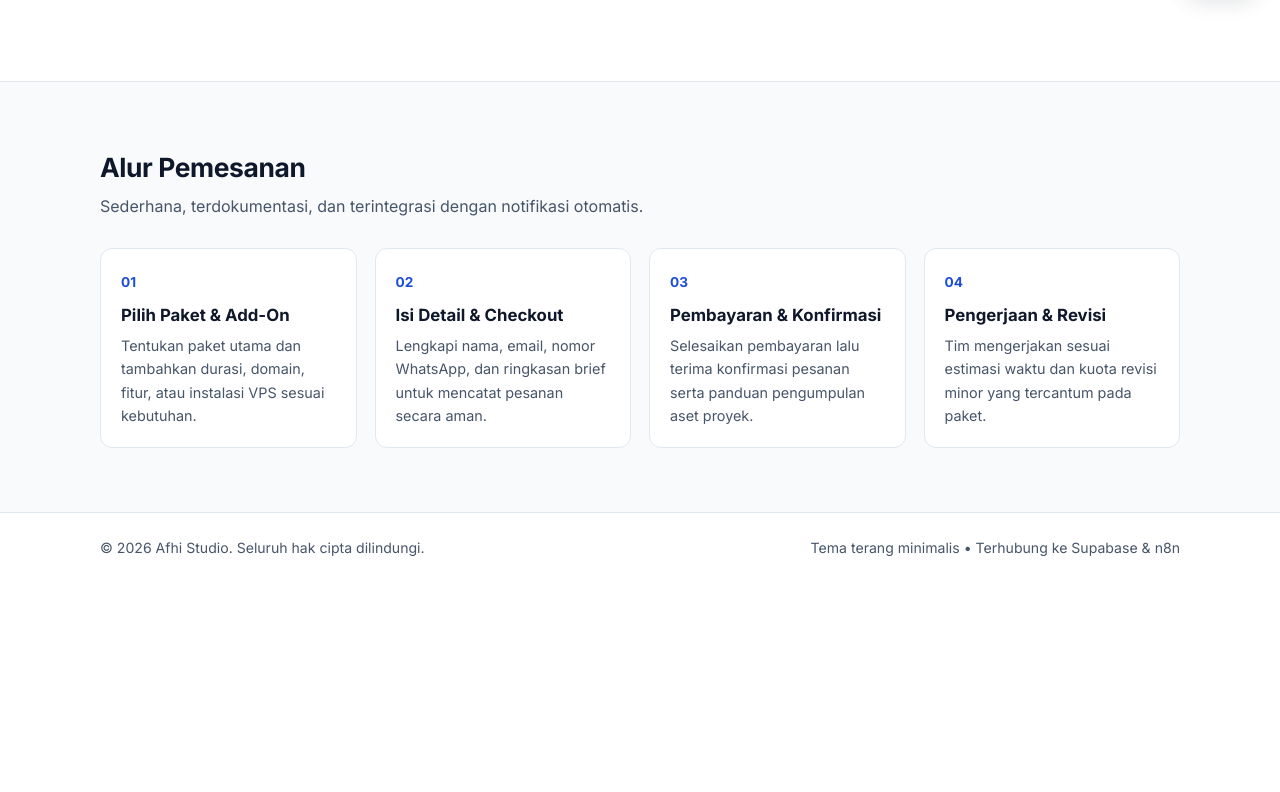
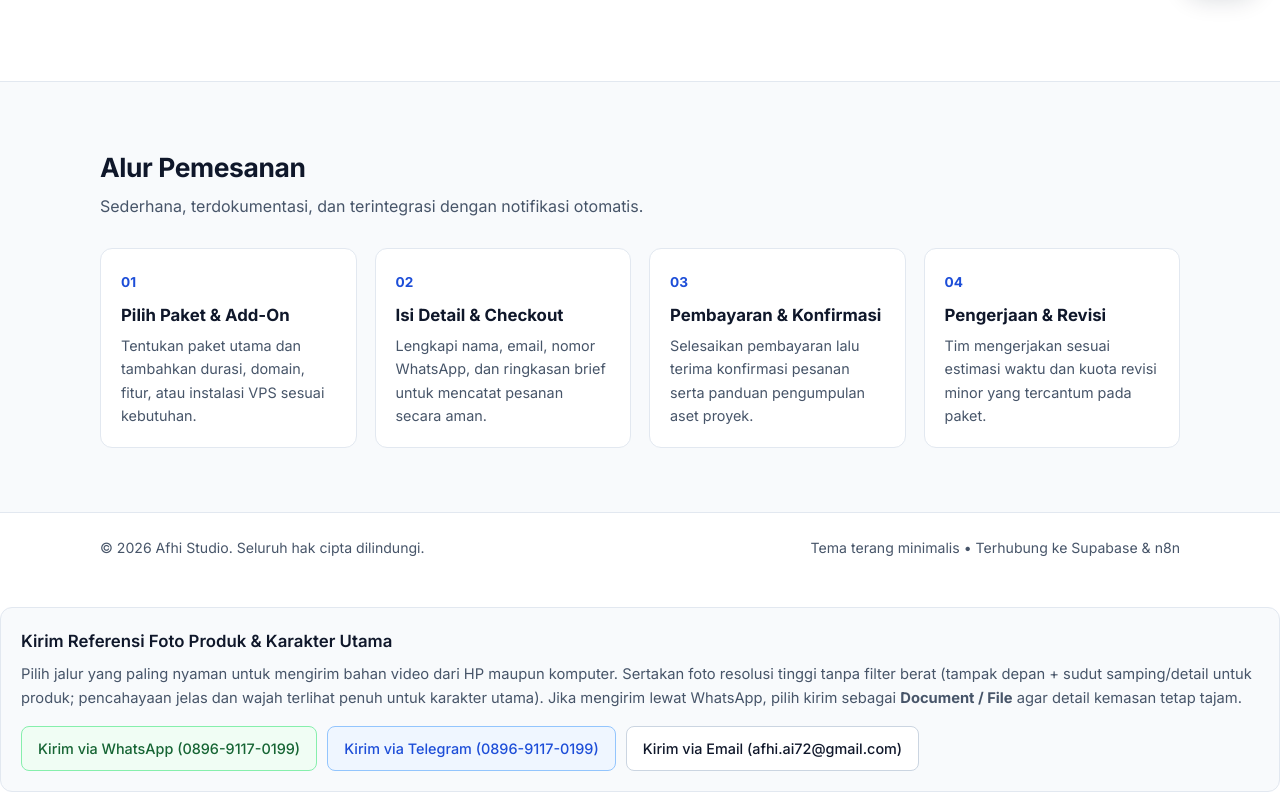
Before and after one commit to afhiai72-cpu/agency-services-web, a plain HTML site: page index.html in a window 1280 px wide. Shown: the part 787-1579 px from the top of the page. Before the commit the page ends 1370 px from the top, so only its background shows below. Drawn offline with Linux system fonts and the light colour scheme; no server answers.

Commit message:
Add asset submission section with upload options for product and character references

```diff
--- a/index.html
+++ b/index.html
@@ -330,6 +330,50 @@
       </form>
     </div>
 
+    <!-- ... bagian paket, checkout, atau kontak yang sudah ada ... -->
+
+    <section
+      class="asset-submission-box"
+      aria-label="Pengiriman Referensi Foto Produk dan Karakter"
+    >
+      <h3>Kirim Referensi Foto Produk &amp; Karakter Utama</h3>
+      <p>
+        Pilih jalur yang paling nyaman untuk mengirim bahan video dari HP maupun
+        komputer. Sertakan foto resolusi tinggi tanpa filter berat (tampak depan
+        + sudut samping/detail untuk produk; pencahayaan jelas dan wajah
+        terlihat penuh untuk karakter utama). Jika mengirim lewat WhatsApp,
+        pilih kirim sebagai <strong>Document / File</strong> agar detail kemasan
+        tetap tajam.
+      </p>
+
+      <div class="asset-upload-links">
+        <a
+          class="asset-btn asset-btn--wa"
+          href="https://wa.me/6289691170199?text=Halo%20Afhi%20Creative%2C%20saya%20ingin%20mengirim%20referensi%20foto%20produk%20dan%20karakter%20untuk%20kebutuhan%20video."
+          target="_blank"
+          rel="noopener noreferrer"
+        >
+          Kirim via WhatsApp (0896-9117-0199)
+        </a>
+
+        <a
+          class="asset-btn asset-btn--tg"
+          href="https://t.me/+6289691170199"
+          target="_blank"
+          rel="noopener noreferrer"
+        >
+          Kirim via Telegram (0896-9117-0199)
+        </a>
+
+        <a
+          class="asset-btn asset-btn--email"
+          href="mailto:afhi.ai72@gmail.com?subject=Referensi%20Foto%20Produk%20%26%20Karakter%20-%20Afhi%20Creative&body=Halo%20Afhi%20Creative%2C%20berikut%20detail%20singkat%20dan%20lampiran%20foto%20referensi%20untuk%20kebutuhan%20video%20saya%3A%0A-%20Nama%20%2F%20Brand%3A%20%0A-%20Paket%20%2F%20Layanan%3A%20%0A-%20Catatan%20singkat%3A%20"
+        >
+          Kirim via Email (afhi.ai72@gmail.com)
+        </a>
+      </div>
+    </section>
+
     <script src="app.js"></script>
   </body>
 </html>
--- a/style.css
+++ b/style.css
@@ -727,3 +727,77 @@ body {
     grid-template-columns: 1fr;
   }
 }
+
+/* === Pengiriman Referensi Foto Produk & Karakter === */
+.asset-submission-box {
+  margin-top: 24px;
+  padding: 20px;
+  border: 1px solid #e2e8f0;
+  border-radius: 12px;
+  background-color: #f8fafc;
+  color: #1e293b;
+}
+
+.asset-submission-box h3 {
+  margin: 0 0 8px;
+  font-size: 1.05rem;
+  font-weight: 600;
+  color: #0f172a;
+}
+
+.asset-submission-box p {
+  margin: 0 0 16px;
+  font-size: 0.92rem;
+  line-height: 1.6;
+  color: #475569;
+}
+
+.asset-upload-links {
+  display: flex;
+  flex-wrap: wrap;
+  gap: 10px;
+}
+
+.asset-btn {
+  display: inline-flex;
+  align-items: center;
+  justify-content: center;
+  padding: 10px 16px;
+  border-radius: 8px;
+  font-size: 0.9rem;
+  font-weight: 500;
+  text-decoration: none;
+  border: 1px solid #cbd5e1;
+  background-color: #ffffff;
+  color: #0f172a;
+  transition:
+    background-color 0.15s ease,
+    border-color 0.15s ease;
+}
+
+.asset-btn:hover {
+  background-color: #f1f5f9;
+  border-color: #94a3b8;
+}
+
+.asset-btn--wa {
+  border-color: #86efac;
+  background-color: #f0fdf4;
+  color: #166534;
+}
+
+.asset-btn--wa:hover {
+  background-color: #dcfce7;
+  border-color: #4ade80;
+}
+
+.asset-btn--tg {
+  border-color: #93c5fd;
+  background-color: #eff6ff;
+  color: #1d4ed8;
+}
+
+.asset-btn--tg:hover {
+  background-color: #dbeafe;
+  border-color: #60a5fa;
+}
```
